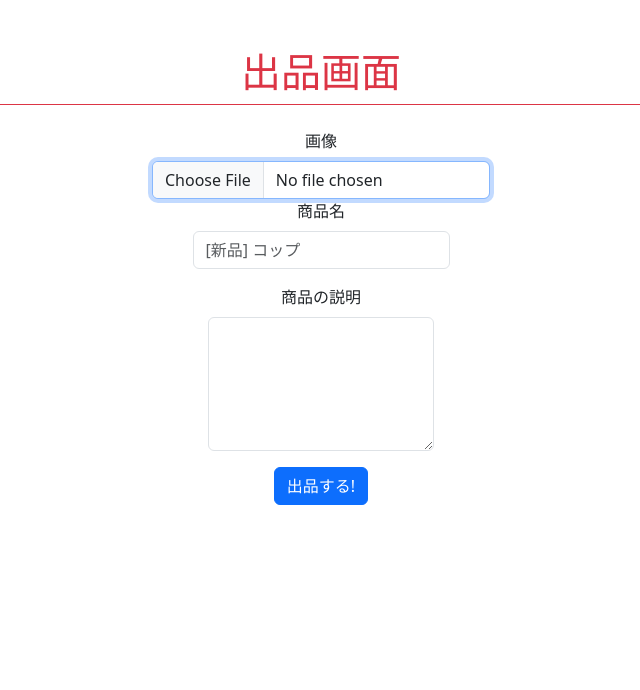
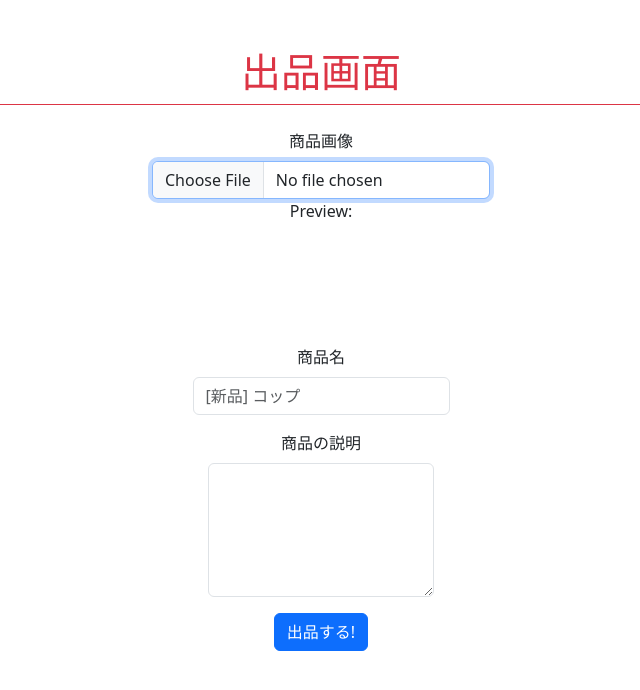
Before and after one commit to Sosuke1019/plama, a Flask app: page /sell in a window 1280 px wide. Shown: the part 76-766 px from the top of the page, without its empty margins (319-959 px from the left). Run offline with Flask 2, Linux system fonts and the light colour scheme; a user stored in the database is signed in.

Commit message:
/sell画面の実装完了

```diff
--- a/app.py
+++ b/app.py
@@ -1,22 +1,34 @@
 import os
 from flask import Flask, flash, redirect, render_template, request
 from flask_session import Session
-from flask_login import LoginManager, login_user, logout_user, login_required
+from flask_login import LoginManager, login_user, logout_user, login_required, current_user
 from flask_sqlalchemy import SQLAlchemy
 from models.models import user, product
 from models.database import db_session
 from werkzeug.security import generate_password_hash, check_password_hash
+import datetime
+import base64
+
+
+# 画像のアップロード先のディレクトリ
+UPLOAD_FOLDER = '/static/images'
+# アップロードされる拡張子の制限
+ALLOWED_EXTENSIONS = {'txt', 'pdf', 'png', 'jpg', 'jpeg', 'gif'}
+
 
 app = Flask(__name__)
 app.config['SQLALCHEMY_DATABASE_URI'] = 'sqlite:///models/plama.db'
 app.config['SECRET_KEY'] = os.urandom(24)
 db = SQLAlchemy(app)
+app.config['UPLOAD_FOLDER'] = UPLOAD_FOLDER
+#16MBまでのfileをアップロード出来る
+app.config['MAX_CONTENT_LENGTH'] = 16 * 1024 * 1024
 
-#falsk-loginとFlaskアプリを紐づける
+# falsk-loginとFlaskアプリを紐づける
 login_manager = LoginManager()
 login_manager.init_app(app)
 
-#セッション情報を暗号化するためのキー
+# セッション情報を暗号化するためのキー
 app.secret_key = os.urandom(24)
 
 # Ensure templates are auto-reloaded
@@ -71,7 +83,6 @@ def login():
             return redirect("/")
         else:
             return render_template("error.html", message="invalid password")
-
     else:
         return render_template("login.html")
 
@@ -138,6 +149,45 @@ def register():
 def sell():
     """Sell products"""
     if request.method == "POST":
+        # .と拡張子の確認
+        def allowed_file(filename):
+            return '.' in filename and filename.rsplit('.',1)[1].lower() in ALLOWED_EXTENSIONS
+
+        # check if the post request has the file part
+        if 'file' not in request.files:
+            return render_template("error.html", message="no file page")
+
+        # fileが選択されていなかった場合はエラーページをリターンする
+        file = request.files['file']
+        if file.filename == '':
+            return render_template("error.html", message="no selected file")
+
+        # base64フォーマットにencodeする
+        if file and allowed_file(file.filename):
+            img_base64 = base64.b64encode(file.read())
+            data = img_base64.decode()
+            print(img_base64 == data)
+
+        # 商品名が空白の場合はエラーページをリターンする
+        title = request.form.get("title")
+        if not title:
+            return render_template("error.html", message="missing title")
+
+        # 説明文が空白の場合はエラーページをリターンする
+        body = request.form.get("body")
+        if not body:
+            return render_template("error.html", message="missing explanation")
+
+        # アップロード時の日付と時刻を取得
+        date = datetime.datetime.now()
+
+        # base64フォーマットをDBに保存
+        Product = product(user_id=current_user.id, title=title, body=body, picture_path=img_base64, date=date)
+        db_session.add(Product)
+        db_session.commit()
+
+        flash("Success")
+
         return redirect("/")
     else:
         return render_template("sell.html")
--- a/templates/sell.html
+++ b/templates/sell.html
@@ -6,17 +6,43 @@
 
 {% block main %}
     <div class="h1 pb-2 mb-4 text-danger border-bottom border-danger">出品画面</div>
-    <form action="/sell" method="post">
-            <label for="formFileLg" class="form-label">画像</label>
-            <input autofocus class="form-control mx-auto w-auto" id="image" name="image" type="file">
+    <!--type属性が'file'のinput要素を含む場合は「multipart/form-data」を指定する。-->
+    <form action="/sell" method="post" enctype="multipart/form-data">
+        <div>
+            <label for="file" class="form-label">商品画像</label>
+            <input autofocus class="form-control mx-auto w-auto" id="file" name="file" type="file" onchange="previewImage(this);">
         </div>
+
+        <p>
+            Preview:<br>
+            <canvas id="preview" style="max-width:200px;"></canvas>
+        </p>
+        <script>
+            function previewImage(obj)
+            {
+                var fileReader = new FileReader();
+                fileReader.onload = (function() {
+                    var canvas = document.getElementById('preview');
+                    var ctx = canvas.getContext('2d');
+                    var image = new Image();
+                    image.src = fileReader.result;
+                    image.onload = (function () {
+                        canvas.width = image.width;
+                        canvas.height = image.height;
+                        ctx.drawImage(image, 0, 0);
+                    });
+                });
+                fileReader.readAsDataURL(obj.files[0]);
+            }
+            </script>
+
         <div class="mb-3">
-            <label for="exampleFormControlInput1" class="form-label">商品名</label>
+            <label for="title" class="form-label">商品名</label>
             <input autocomplete="off" class="form-control mx-auto w-auto" id="title" name="title" placeholder="[新品] コップ" type="text">
         </div>
         <div class="mb-3">
-            <label for="exampleFormControlTextarea1" class="form-label">商品の説明</label>
-            <textarea autocomplete="off"  class="form-control mx-auto w-auto" id="body" name="body" type="text"  rows="5"></textarea>
+            <label for="body" class="form-label">商品の説明</label>
+            <textarea autocomplete="off"  class="form-control mx-auto w-auto" id="body" name="body" type="text" rows="5"></textarea>
         </div>
         <button class="btn btn-primary" type="submit">出品する!</button>
     </form>
```
Also changed, not shown: models/models.py (+0 -22 lines), models/plama.db.
